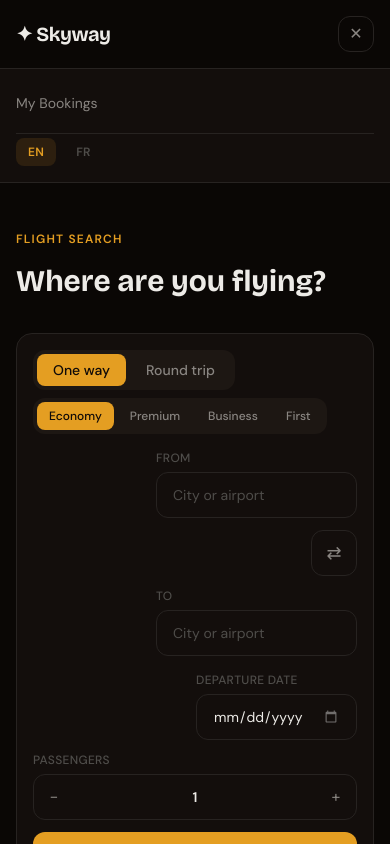
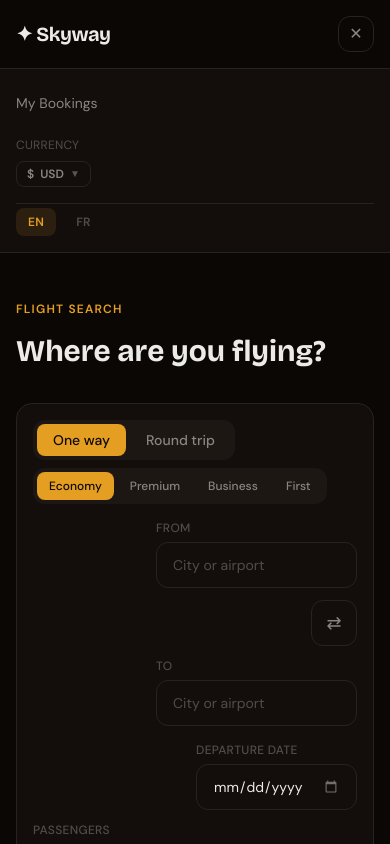
Before and after one commit to DivineFavour13/Skyway, a Next.js app: page /en in a window 390 px wide. Both pictures are taken after a click on the button "Menu". Shown: the top 844 px of the page. Built offline with nearby package versions, Linux system fonts and the light colour scheme.

Commit message:
fix: show currency selector in mobile menu

```diff
--- a/src/components/layout/Navbar.tsx
+++ b/src/components/layout/Navbar.tsx
@@ -99,6 +99,13 @@ export function Navbar({ showBack, onBack, center }: Props) {
           >
             My Bookings
           </Link>
+          {/* Currency selector in mobile menu */}
+            <div className="py-1">
+            <p className="text-xs text-[var(--color-text-muted)] mb-2 uppercase tracking-wide">
+                Currency
+            </p>
+            <CurrencySelector />
+            </div>
           <div className="flex gap-2 pt-1 border-t border-[var(--color-border)]">
             {routing.locales.map((l) => (
               <Link
```
